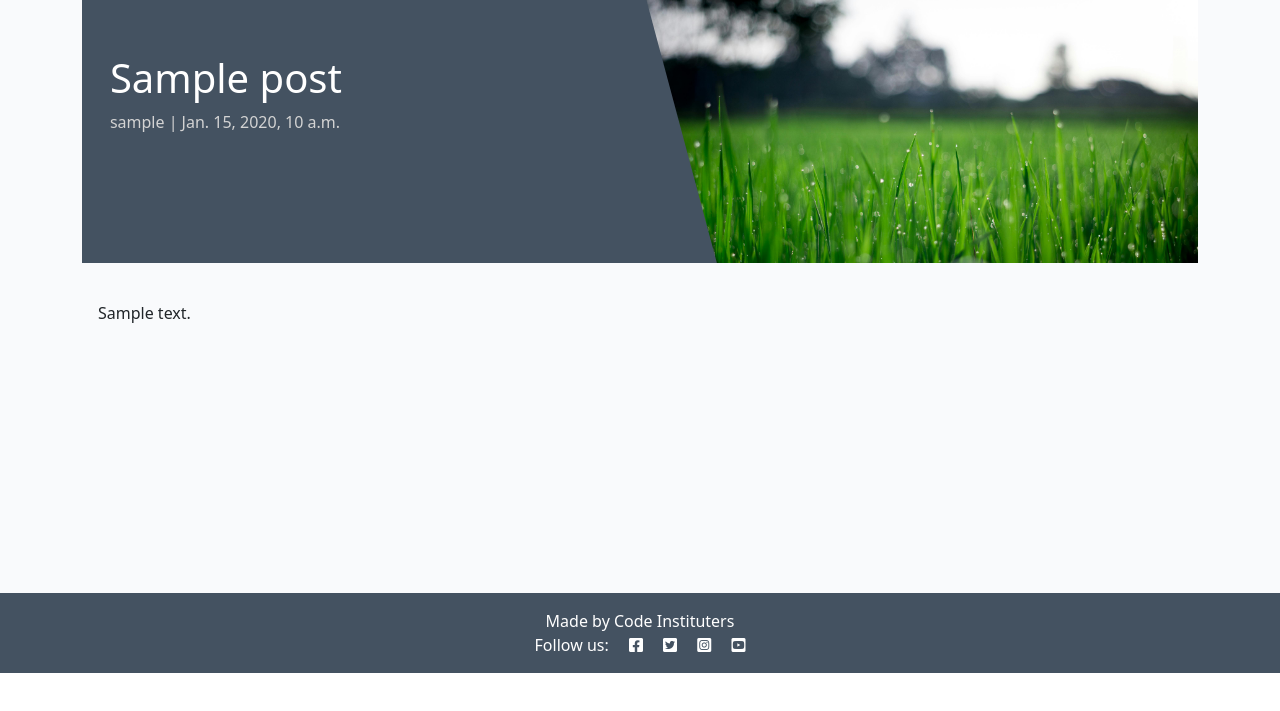
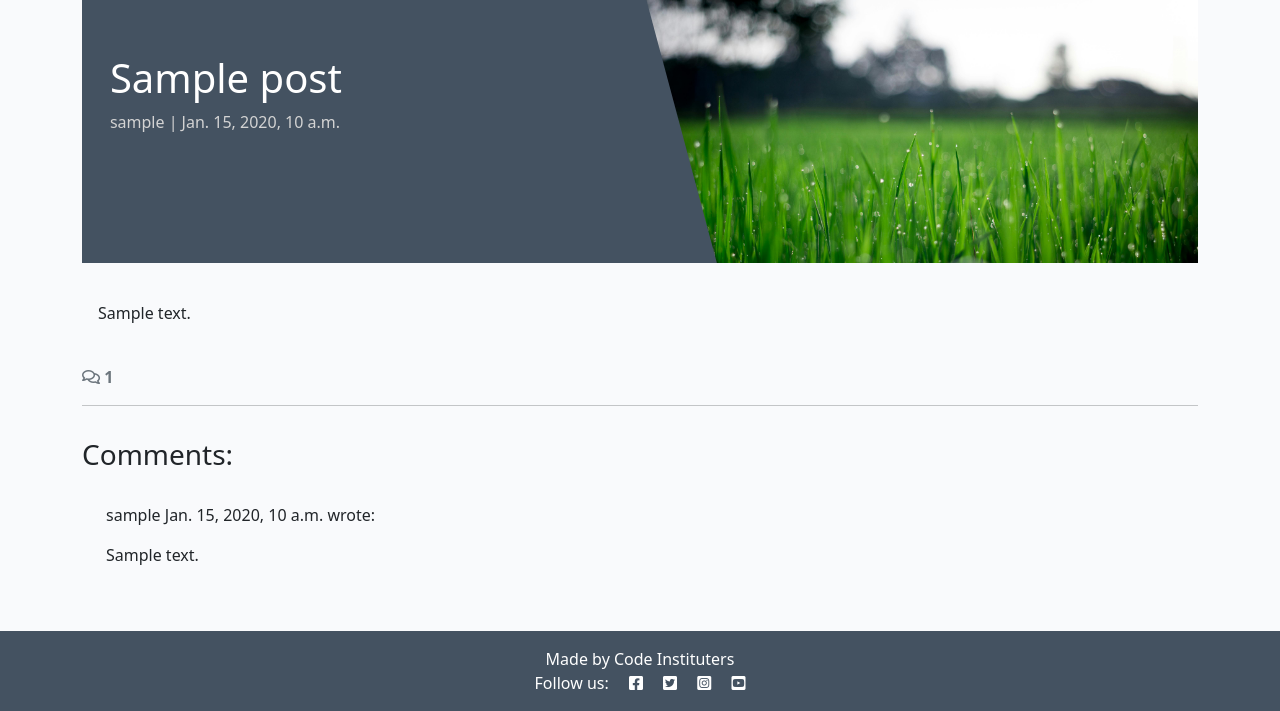
Before and after one commit to aliceC119/musicstar-club, a Django app: a page that uses blog/templates/blog/post_detail.html in a window 1280 px wide. Shown: the part 127-838 px from the top of the page. Before the commit the page ends 800 px from the top, so only its background shows below. Run offline with Django 4.2, Linux system fonts and the light colour scheme; tables that the repository leaves empty hold one stand-in row (values such as "Sample post").

Commit message:
Added comments to post function.

```diff
--- a/blog/templates/blog/post_detail.html
+++ b/blog/templates/blog/post_detail.html
@@ -29,6 +29,48 @@
             </div>
         </div>
     </div>
+    <!-- Displaying count of comments -->
+  <div class="row">
+    <div class="col-12">
+      <strong class="text-secondary">
+        <i class="far fa-comments"></i> {{ comment_count }}
+      </strong>
+    </div>
+    <div class="col-12">
+      <hr>
+    </div>
+  </div>
+  <!-- Displaying Comments -->
+  <div class="row">
+    <div class="col-md-8 card mb-4  mt-3 ">
+      <h3>Comments:</h3>
+      <div class="card-body">
+        <!-- We want a for loop inside the empty control tags
+          to iterate through each comment in comments -->
+        {% for comment in comments %}
+        <div class="p-2 comments
+          {% if not comment.approved and comment.author == user %}
+          faded{% elif not comment.approved %} d-none{% endif %}">
+          <p class="font-weight-bold">
+            {{ comment.author }}
+            <span class="font-weight-normal">
+              {{ comment.created_on }}
+            </span> wrote:
+          </p>
+          <div id="comment{{ comment.id }}">
+            {{ comment.body | linebreaks }}
+          </div>
+          {% if not comment.approved and comment.author == user %}
+          <p class="approval">
+            This comment is awaiting approval
+          </p>
+          {% endif %}
+        </div>
+        <!-- Our for loop ends here -->
+        {% endfor %}
+      </div>
+    </div>
+  </div>
 </div>
 
 {% endblock content %}
--- a/blog/views.py
+++ b/blog/views.py
@@ -27,9 +27,15 @@ def post_detail(request, slug):
 
     queryset = Post.objects.filter(status=1)
     post = get_object_or_404(queryset, slug=slug)
+    comments = post.comments.all().order_by("-created_on")
+    comment_count = post.comments.filter(approved=True).count()
 
     return render(
         request,
         "blog/post_detail.html",
-        {"post": post},
+        {
+            "post": post,
+            "comments": comments,
+            "comment_count": comment_count,
+        },
     )
```
